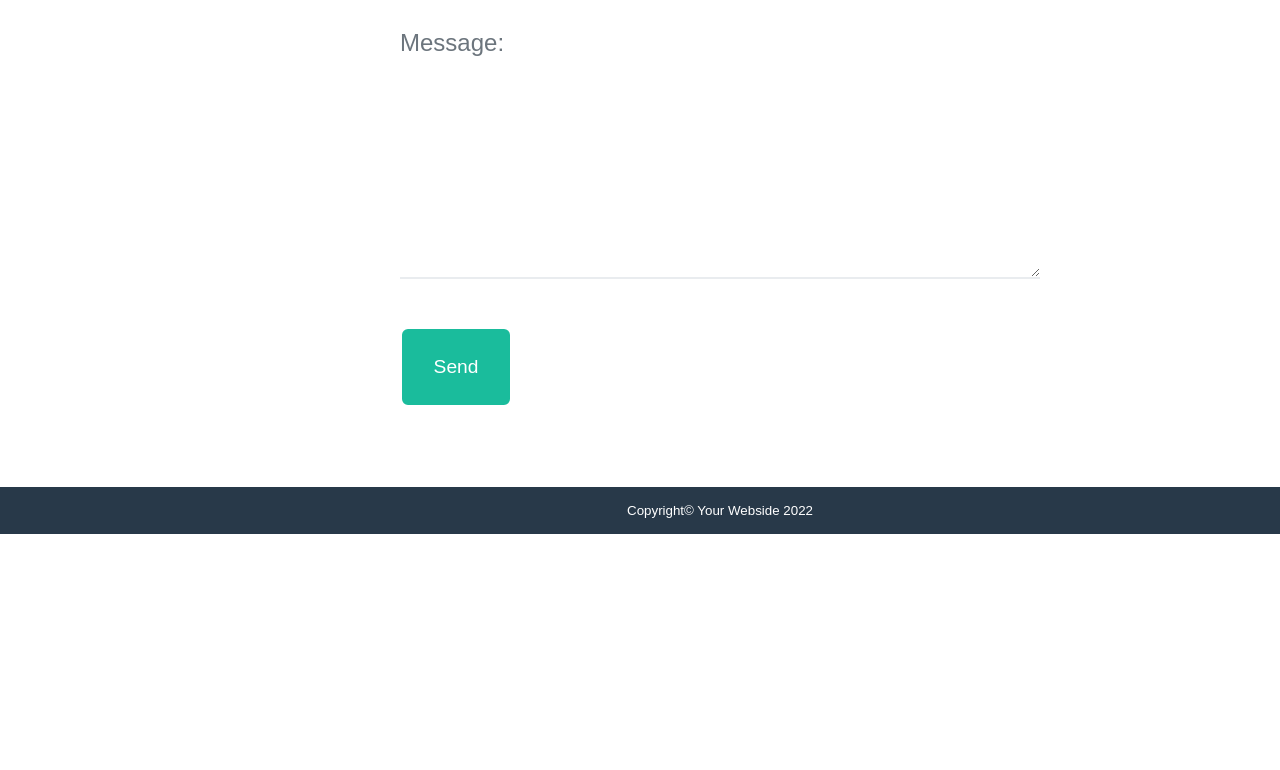
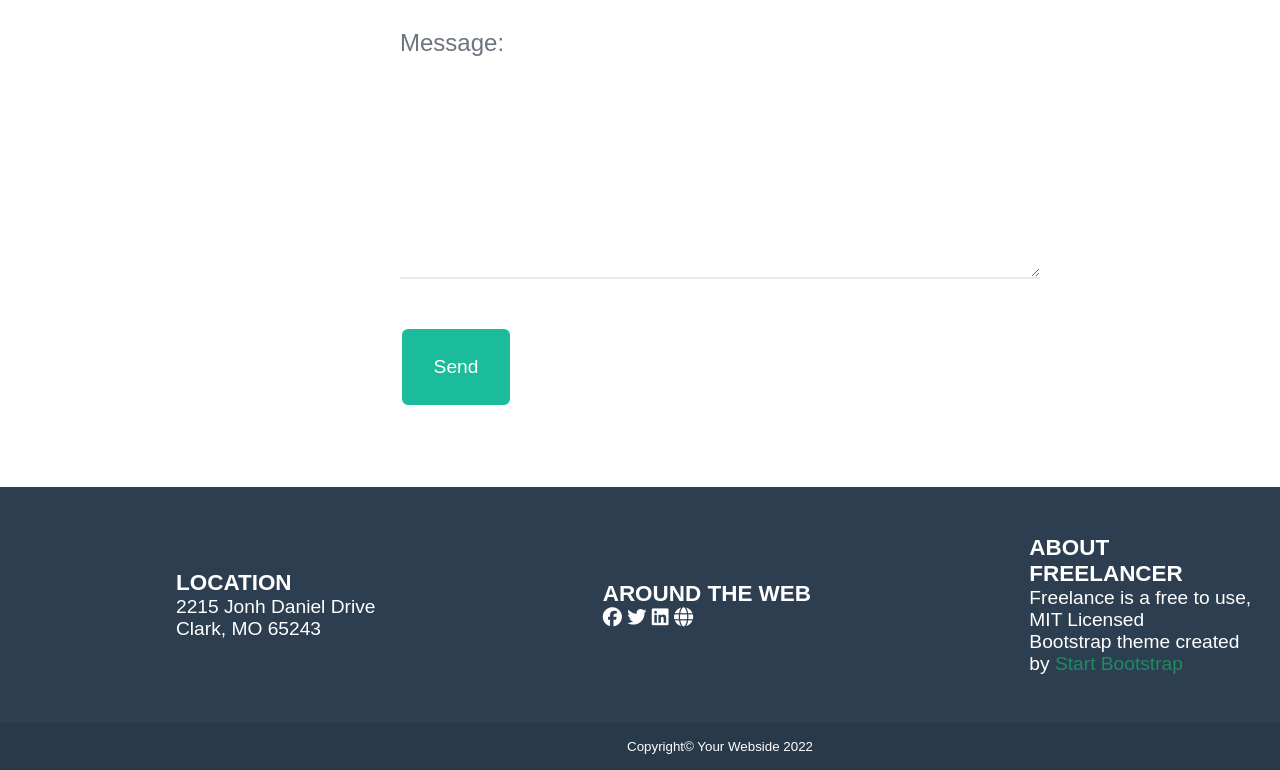
Before and after one commit to AmaiaBerrocal/landing_exercice, a plain HTML site: page index.html in a window 1280 px wide. Shown: the part 2743-3513 px from the top of the page. Before the commit the page ends 3277 px from the top, so only its background shows below. Drawn offline with Linux system fonts and the light colour scheme; a web font is replaced by a local one.

Commit message:
cambios en footer

```diff
--- a/index.html
+++ b/index.html
@@ -9,7 +9,7 @@
     <link rel="preconnect" href="https://fonts.googleapis.com">
     <link rel="preconnect" href="https://fonts.gstatic.com" crossorigin>
     <link href="https://fonts.googleapis.com/css2?family=Alexandria:wght@300;400;600&display=swap" rel="stylesheet">
-
+    <script src="https://kit.fontawesome.com/fc848f93cf.js" crossorigin="anonymous"></script>
 </head>
 <body>
     <header>
@@ -26,16 +26,12 @@
         <div class="main-start">
             <img class="img-avatar" src="./images/avataaars.svg" alt="avatar">
             <h1>START BOOTSTRAP</h1>
-            <p class="line-star-white">
-                ------&#9733------
-            </p>
+            <p class="line-star-white">------&#9733------</p>
             <h3>Graphic Artist - Web Designer - Ilustrator</h3>
         </div>
         <div class="main-portfolio">
             <h2>PORTFOLIO</h2>
-            <p class="line-star-black">
-                ------&#9733------
-            </p>
+            <p class="line-star-black">------&#9733------</p>
             <div class="gallery">
                 <img class="img-gallery" src="images/cabin.png" alt="cabin">
                 <img class="img-gallery" src="images/cake.png" alt="cake">
@@ -47,9 +43,7 @@
         </div>
         <div class="about">
             <h2>ABOUT</h2>
-            <p class="line-star-white">
-                ------&#9733------
-                </p>
+            <p class="line-star-white">------&#9733------</p>
             <div class="paragraph">
                 <p>
                     Poseedora de gran poder y protectora de las tierras de Lacre, Yaya Ceravieja forma un aquelarre junto a Tata Ogg, Magrat Ajostiernos y Agnes Nitt. Pese a sus capacidades mágicas, Ceravieja, como buena bruja, intenta usar la cabezología antes que cualquier conjuro o hechizo.
@@ -58,16 +52,11 @@
                     Ceravieja no tiene aspecto de bruja malvada y tiene un conocido mal humor, además de la capacidad de señalar y criticar a cualquiera en el peor momento.
                 </p>
             </div>
-            <button class="download-button" name="download-button" type="submit">
-                <img class="download-icon" src="icons/download.svg" alt="download-icon">
-                Free dowload</button>
-            </button>
+            <button class="download-button" name="download-button" type="submit"><i class="fa-solid fa-download"></i>Free dowload</button>
         </div>
         <div class="main-contact">
             <h2>CONTACT ME</h2>
-            <p class="line-star-black">
-                ------&#9733------
-            </p>
+            <p class="line-star-black">------&#9733------</p>
             <form class="form-contact" action="" method="post">
                 <ul>
                     <li>
@@ -87,14 +76,30 @@
                       <textarea id="msg" name="message"></textarea>
                     </li>
                    </ul>
-                   <button class="form-button" name="form-button" type="submit">
-                    Send</button>
-                </button>
+                   <button class="form-button" name="form-button" type="submit">Send</button>
             </form>
-
         </div>
     </main>
     <footer>
+        <div class="footer-contact">
+            <div class="location">
+                <h3>LOCATION</h3>
+                <p>2215 Jonh Daniel Drive</p>
+                <p>Clark, MO 65243</p>
+            </div>
+            <div class="around-the-web">
+                <h3>AROUND THE WEB</h3>
+                <i class="fa-brands fa-facebook"></i>
+                <i class="fa-brands fa-twitter"></i>
+                <i class="fa-brands fa-linkedin"></i>
+                <i class="fa-solid fa-globe"></i>
+            </div>
+            <div class="about-freelancer">
+                <h3>ABOUT FREELANCER</h3>
+                <p>Freelance is a free to use, MIT Licensed</p>
+                <p>Bootstrap theme created by <span class="footer-span-start">Start Bootstrap</span></p>
+            </div>
+        </div>
         <div class="footer-copyright">
             <p>Copyright&#169 Your Webside 2022</p>
         </div>
--- a/style.css
+++ b/style.css
@@ -136,9 +136,10 @@ div.paragraph p {
     border-radius: 0.5rem;
 }
 
-.download-icon {
-    width: 20%;
-    height: 40%;
+.download-button i {
+    font-size: 2rem;
+    margin-right: 1.5rem;
+    color: white
 }
 
 .main-contact {
@@ -196,9 +197,36 @@ div.paragraph p {
     align-self: flex-start;
 }
 
+.footer-contact {
+    width: 100%;
+    height: auto;
+    padding: 1rem 5rem;
+    display: flex;
+    justify-content: space-around;
+    align-items: center;
+    font-size: larger;
+    background-color: rgb(44, 62, 80);
+    color: white;
+}
+.footer-span-start {
+    color: #1F8B62;
+}
+
+.location {
+    display: flex;
+    flex-direction: column;
+    justify-content: center;
+    margin: 2rem 6rem;
+}
+.around-the-web {
+    margin: 2rem 6rem;
+}
+.about-freelancer {
+    margin: 2rem 6rem;
+}
 .footer-copyright {
     width: 100%;
-    height:auto;
+    height: auto;
     padding: 1rem 5rem;
     background-color:#283949;
     color: white;
```
